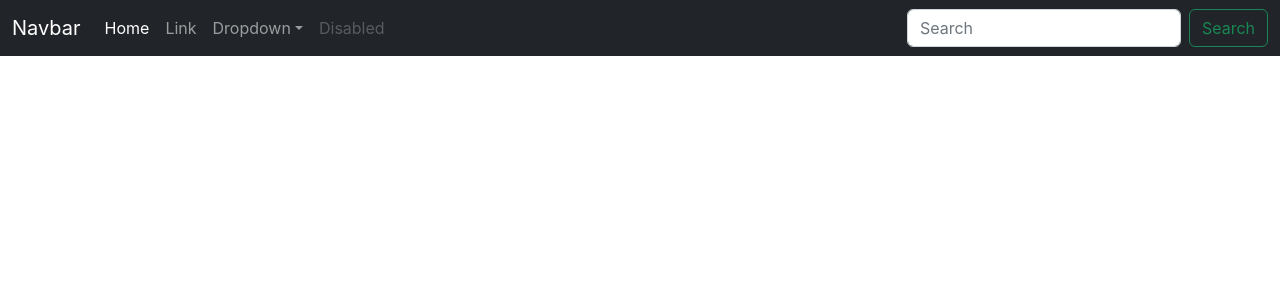
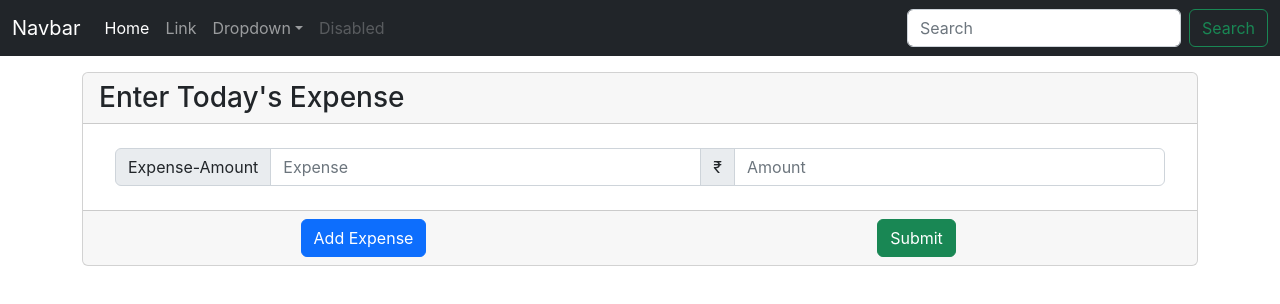
Before and after one commit to Sidharthssk/Expense-Tracker, a React (Create React App) app: page / in a window 1280 px wide. Shown: the top 304 px of the page. Built offline with nearby package versions, Linux system fonts and the light colour scheme.

Commit message:
Created functionality for addExpense button

```diff
--- a/src/App.js
+++ b/src/App.js
@@ -1,10 +1,15 @@
 import './App.css';
+import Home from './components/Home';
 import Navbar from './components/Navbar';
+import ExpenseState from './context/expenseState';
 
 function App() {
   return (
     <>
+    <ExpenseState>
       <Navbar />
+      <Home />
+    </ExpenseState>
     </>
   );
 }
--- /dev/null
+++ b/src/components/Card.js
@@ -0,0 +1,42 @@
+import React, {useContext} from "react";
+import ExpenseInput from "./ExpenseInput";
+import ExpenseContext from "../context/expenseContext";
+
+
+function Card() {
+
+    const context = useContext(ExpenseContext);
+    const {addExpenseTag} = context;
+
+    const handleClick = (e) =>{
+        e.preventDefault();
+        addExpenseTag()
+    }
+
+  return (
+    <>
+      <div className="card my-3">
+        <h3 className="card-header">Enter Today's Expense</h3>
+        <div className="card-body">
+          <ExpenseInput />
+        </div>
+        <div className="card-footer">
+          <div className="row text-center">
+            <div className="col-6">
+              <button type="button" className="btn btn-primary" onClick={handleClick}>
+                Add Expense
+              </button>
+            </div>
+            <div className="col-6">
+              <button type="button" className="btn btn-success">
+                Submit
+              </button>
+            </div>
+          </div>
+        </div>
+      </div>
+    </>
+  );
+}
+
+export default Card;
--- /dev/null
+++ b/src/components/Home.js
@@ -0,0 +1,14 @@
+import React from "react";
+import Card from "./Card";
+
+function Home() {
+  return (
+    <>
+      <div className="container-md">
+        <Card />
+      </div>
+    </>
+  );
+}
+
+export default Home;
```
